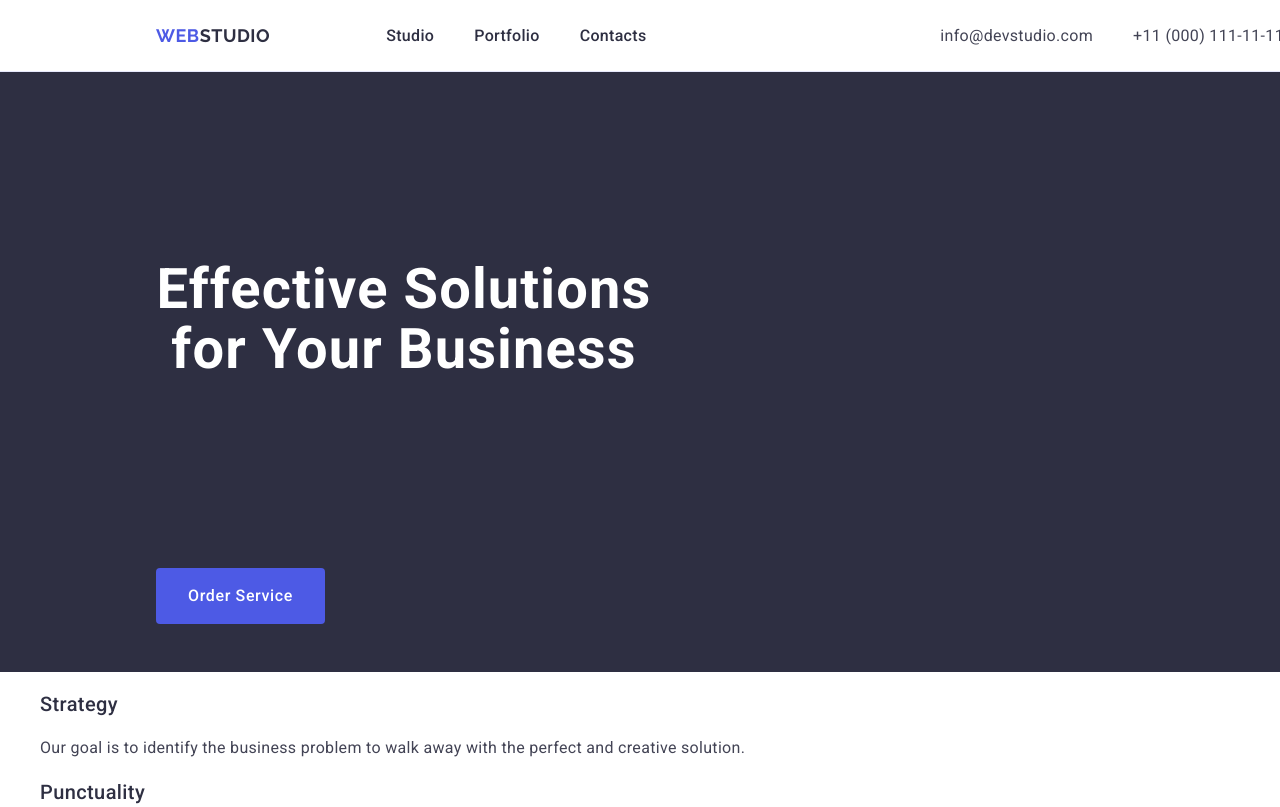
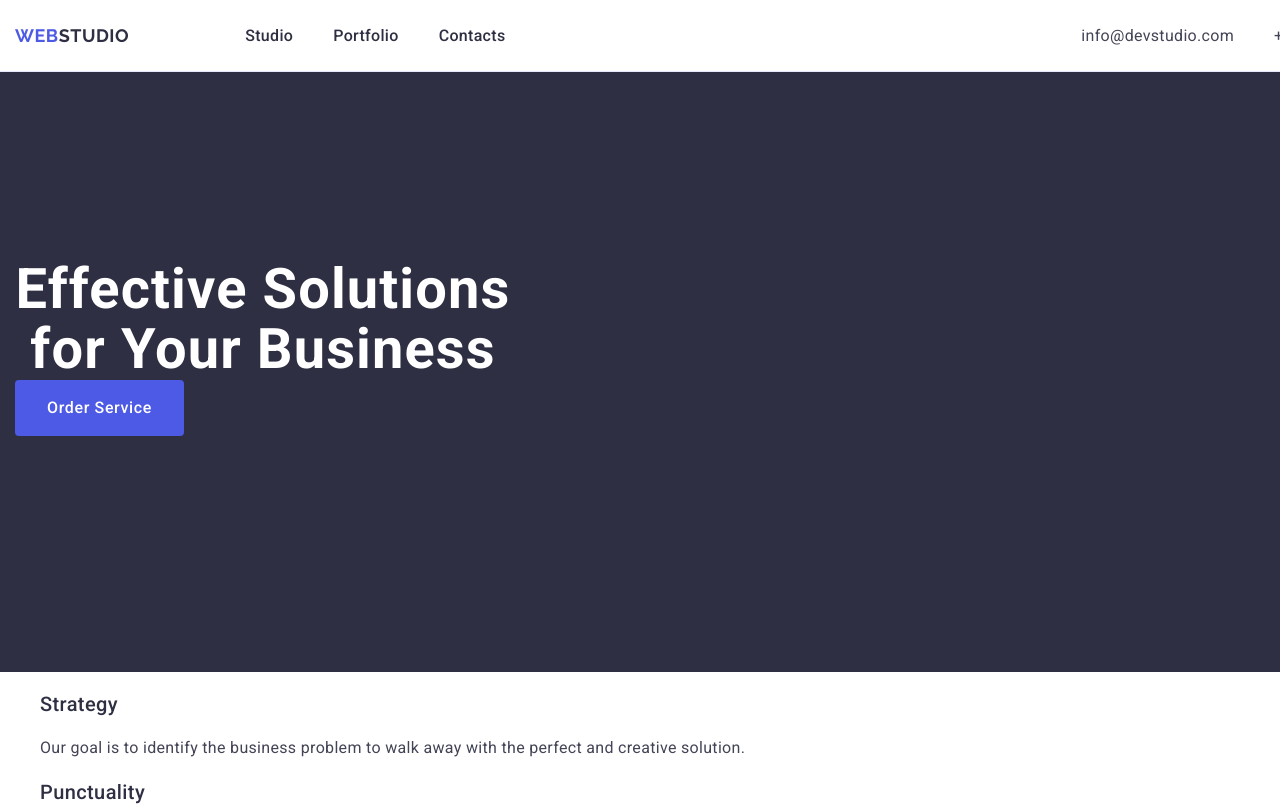
Before and after one commit to YutiiPasternak/goit-markup-hw-03, a plain HTML site: page index.html in a window 1280 px wide. Shown: the top 807 px of the page. Drawn offline with nearby package versions, Linux system fonts and the light colour scheme.

Commit message:
goit-markup-hw-03

```diff
--- a/css/styles.css
+++ b/css/styles.css
@@ -120,12 +120,14 @@ body {
   background: #2e2f42;
   width: 1440px;
   height: 600px;
+  padding-top: 188px;
 }
 
 .hero-container {
 }
 
 .container {
+  width: 1440px;
 }
 
 .hero-title {
@@ -136,7 +138,6 @@ body {
   font-weight: 700;
   font-size: 56px;
   margin: 0;
-  padding: 188px 0;
   max-width: 496px;
 }
 .hero-button {
```
